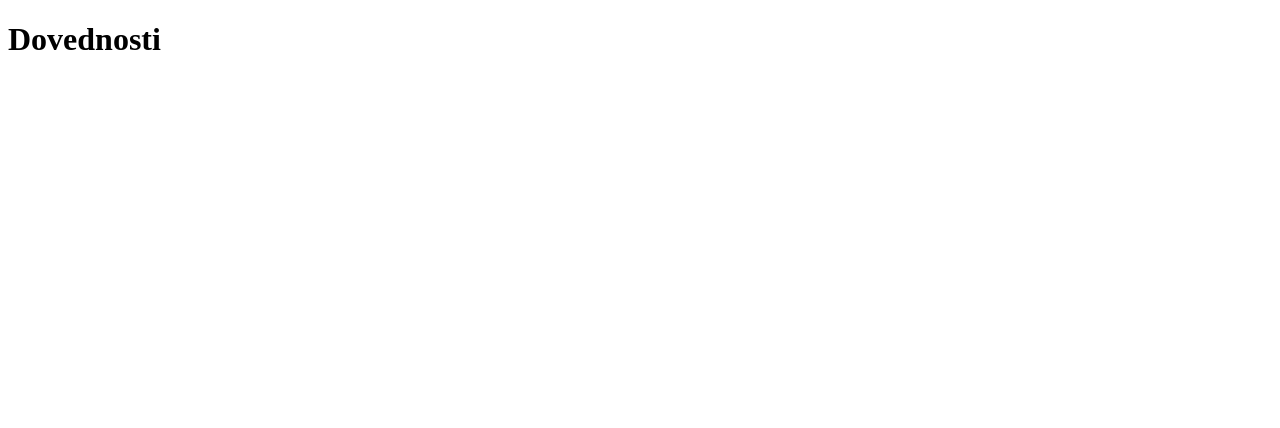
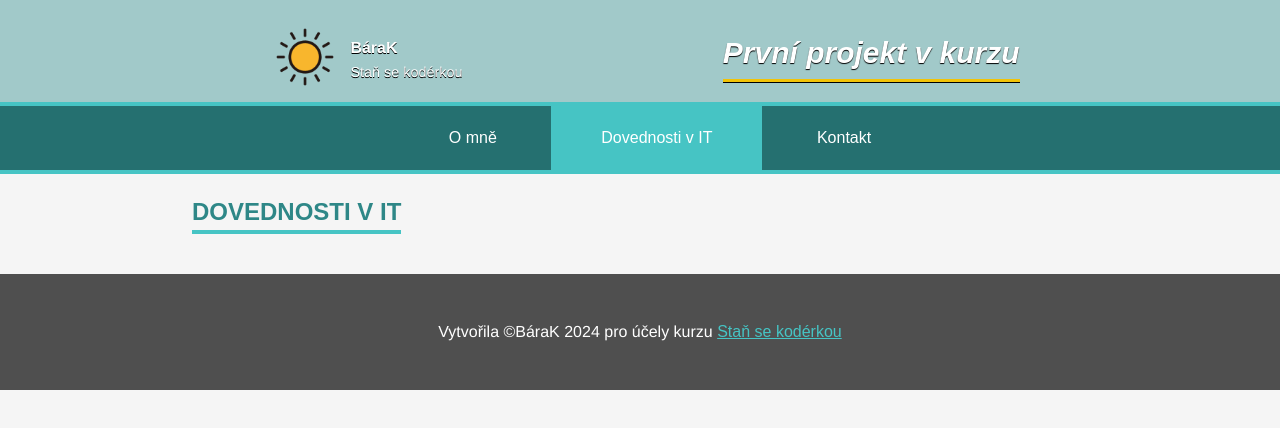
Before and after one commit to BaraKalvo/ukol1, a plain HTML site: page dovednosti.html in a window 1280 px wide. Drawn offline with Linux system fonts and the light colour scheme.

Commit message:
Doplnění stylu do podstránek

```diff
--- a/dovednosti.html
+++ b/dovednosti.html
@@ -3,9 +3,44 @@
 <head>
     <meta charset="UTF-8">
     <meta name="viewport" content="width=device-width, initial-scale=1.0">
-    <title>Document</title>
+    <link rel="stylesheet" href="style.css">
+    <title>První projekt v kurzu</title>
 </head>
 <body>
-    <h1>Dovednosti</h1>
+    <header>
+        <div>
+            <img src="obrazky/logo.png" alt="logo sluníčko" />
+            <p>BáraK<br>
+               <span>Staň se kodérkou</span></p>
+        </div>
+
+        <h1>První projekt v kurzu</h1>
+
+    </header>
+
+    <article>
+
+        <nav>
+            <ul>
+                <li><a href="index.html">O mně</a></li>
+                <li><a class="vybrane" href="dovednosti.html">Dovednosti v IT</a></li>
+                <li><a href="kontakt.html">Kontakt</a></li>
+            </ul>
+        </nav>
+
+        <section>
+
+            <h2>Dovednosti v IT</h2>
+
+
+
+        </section>
+
+    </article>
+
+    <footer>
+        <p>Vytvořila &copy;BáraK 2024 pro účely kurzu <a class="odkaz-paticka" href="https://www.czechitas.cz/kurzy/stan-se-koderkou" target="_blank">Staň se kodérkou</a></p>
+    </footer>
+
 </body>
 </html>
--- a/style.css
+++ b/style.css
@@ -14,6 +14,7 @@ a {
 }
 
 h2 {
+    text-transform: uppercase;
     border-bottom: 4px solid #46c4c4;
     width: max-content;
     margin-top: 0;
@@ -107,7 +108,7 @@ header h1 {
     padding-top: 10px;
     font-size: 30px;
     text-shadow: 0 1px 1px black;
-    border-bottom: 4px solid #f2c306;
+    border-bottom: 3px solid #f2c306;
     box-shadow: 0 1px 0 black;
 }
 
@@ -130,5 +131,5 @@ div span {
 div img {
     width: 90px;
     height: 90px;
-    padding-top: 15px;
+    padding-top: 12px;
 }
```
Also changed, not shown: index.html (+3 -2 lines), kontakt.html (+38 -2 lines), obrazky/foto_uvodni.jpg.
